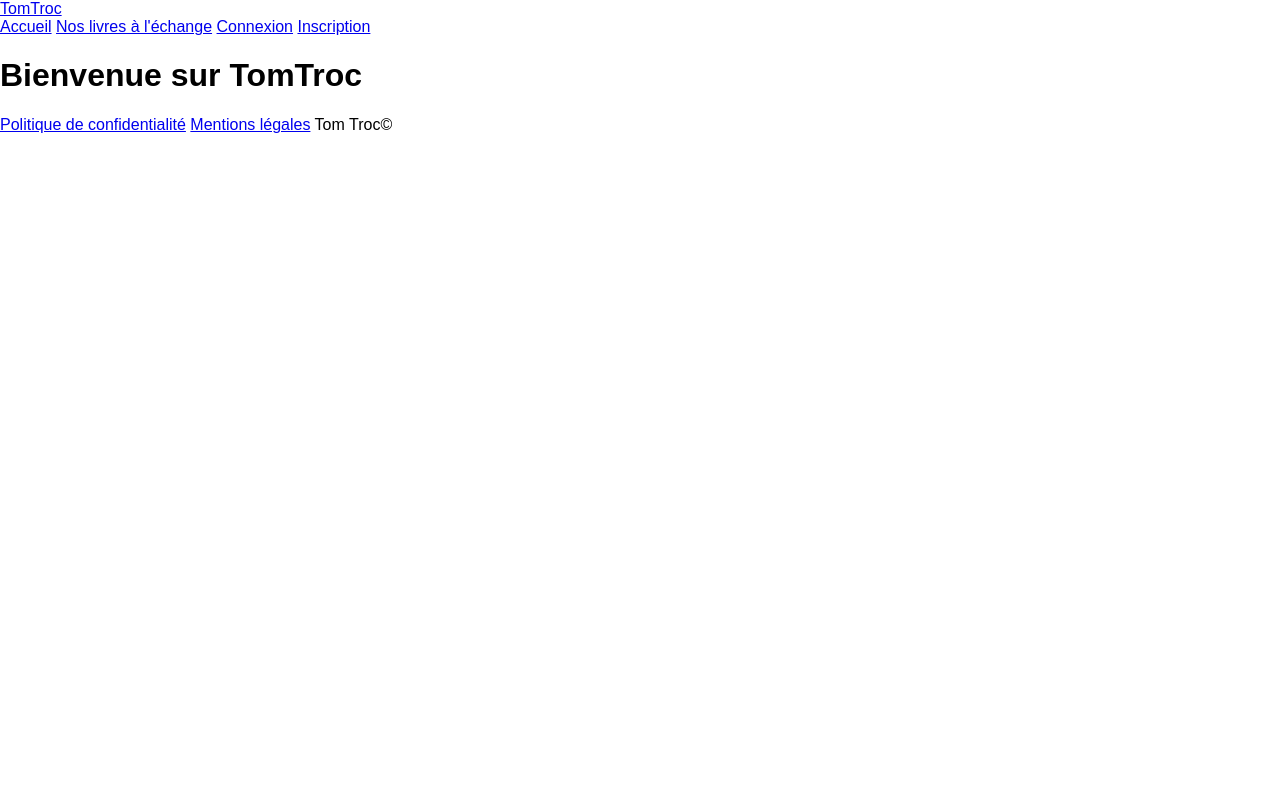
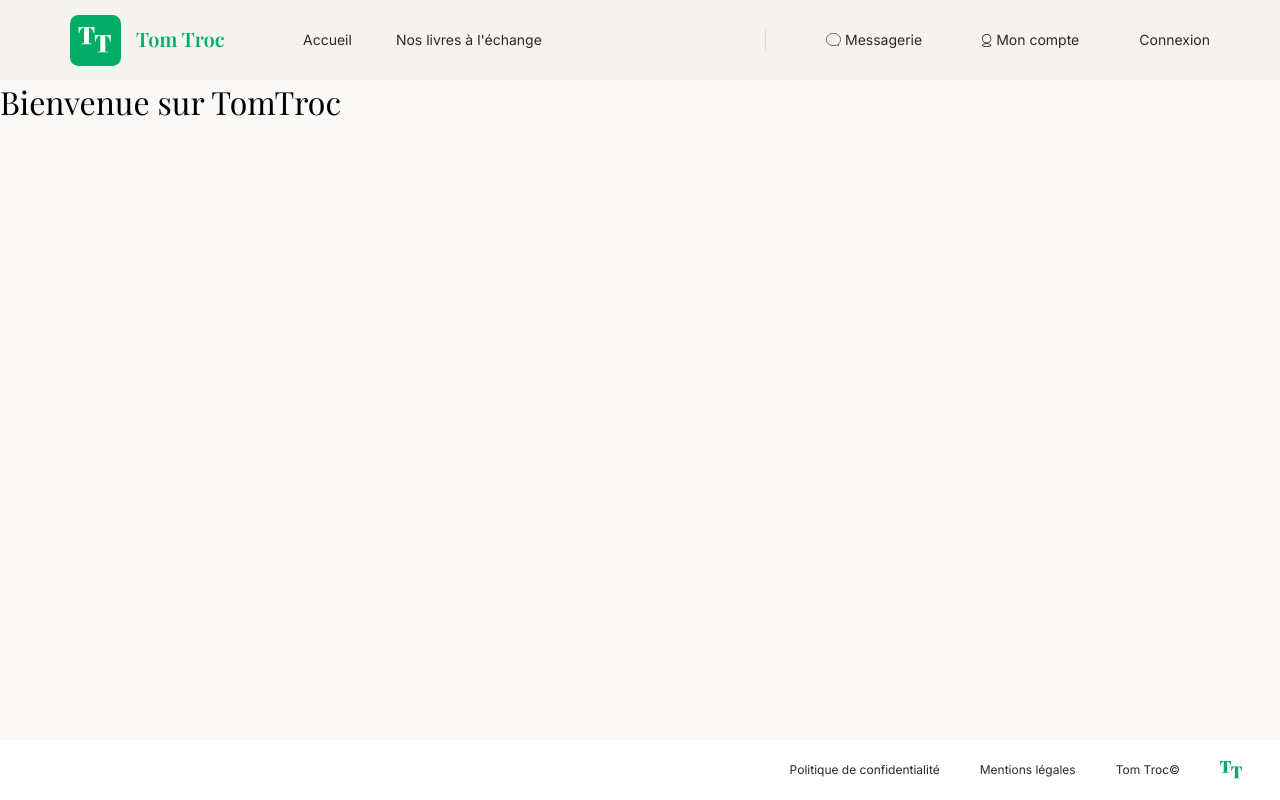
Before and after one commit to l3miage-allouchn/tomtroc, a PHP site: page / in a window 1280 px wide. Run offline with PHP 8.4, Linux system fonts and the light colour scheme.

Commit message:
style: base CSS, header et footer selon la maquette

```diff
--- a/public/css/style.css
+++ b/public/css/style.css
@@ -1,9 +1,117 @@
+/* =========================================================
+   1. Variables : les couleurs de la maquette
+   ========================================================= */
+:root {
+    --color-green: #00AC66;
+    --color-green-dark: #006D41;
+    --color-text: #292929;
+    --color-title: #000000;
+    --color-grey: #A6A6A6;
+    --color-border: #D9D9D9;
+    --color-beige: #F5F3EF;
+    --color-background: #FAF9F7;
+    --color-white: #FFFFFF;
+    --color-input: #EDF2F6;
+    --color-available: #6DC5A1;
+    --color-unavailable: #C56D6D;
+    --color-danger: #CB2D2D;
+
+    --font-text: 'Inter', Arial, sans-serif;
+    --font-title: 'Playfair Display', Georgia, serif;
+
+    --content-width: 1140px;
+}
+
+/* =========================================================
+   2. Base
+   ========================================================= */
+*,
+*::before,
+*::after {
+    box-sizing: border-box;
+}
+
 body {
     margin: 0;
-    font-family: sans-serif;
+    min-height: 100vh;
+    display: flex;
+    flex-direction: column;
+    background-color: var(--color-background);
+    color: var(--color-text);
+    font-family: var(--font-text);
+    font-size: 16px;
+    line-height: 1.4;
 }
 
-/* Pastille du nombre de messages non lus (menu) */
+main {
+    flex: 1;
+}
+
+h1,
+h2,
+h3 {
+    margin: 0;
+    color: var(--color-title);
+    font-family: var(--font-title);
+    font-weight: 400;
+}
+
+a {
+    color: inherit;
+}
+
+img {
+    display: block;
+    max-width: 100%;
+}
+
+/* =========================================================
+   3. Header
+   ========================================================= */
+.site-header {
+    background-color: var(--color-beige);
+}
+
+.site-header__inner {
+    display: flex;
+    align-items: center;
+    width: min(var(--content-width), 100% - 40px);
+    height: 80px;
+    margin: 0 auto;
+}
+
+.site-header__logo {
+    margin-right: 78px;
+}
+
+.site-header__nav {
+    display: flex;
+    align-items: center;
+    gap: 44px;
+}
+
+/* la partie "espace membre" est poussée à droite, avec le trait séparateur */
+.site-header__nav--account {
+    gap: 60px;
+    margin-left: auto;
+    padding-left: 60px;
+    border-left: 1px solid var(--color-border);
+}
+
+.site-header__link {
+    display: flex;
+    align-items: center;
+    gap: 4px;
+    font-size: 14px;
+    text-decoration: none;
+}
+
+.site-header__link:hover,
+.site-header__link--active {
+    font-weight: 600;
+}
+
+/* Pastille du nombre de messages non lus */
 .unread-badge {
     display: inline-block;
     min-width: 14px;
@@ -11,8 +119,34 @@ body {
     padding: 0 4px;
     border-radius: 7px;
     background-color: #000000;
-    color: #FFFFFF;
+    color: var(--color-white);
     font-size: 8px;
+    font-weight: 600;
     line-height: 14px;
     text-align: center;
 }
+
+/* =========================================================
+   4. Footer
+   ========================================================= */
+.site-footer {
+    background-color: var(--color-white);
+}
+
+.site-footer__nav {
+    display: flex;
+    justify-content: flex-end;
+    align-items: center;
+    gap: 40px;
+    height: 60px;
+    padding: 0 38px;
+    font-size: 12px;
+}
+
+.site-footer__link {
+    text-decoration: none;
+}
+
+.site-footer__link:hover {
+    text-decoration: underline;
+}
--- a/src/Views/partials/footer.php
+++ b/src/Views/partials/footer.php
@@ -1,8 +1,9 @@
     <footer class="site-footer">
         <nav class="site-footer__nav" aria-label="Informations légales">
-            <a href="/tomtroc/public/confidentialite">Politique de confidentialité</a>
-            <a href="/tomtroc/public/mentions-legales">Mentions légales</a>
+            <a href="/tomtroc/public/confidentialite" class="site-footer__link">Politique de confidentialité</a>
+            <a href="/tomtroc/public/mentions-legales" class="site-footer__link">Mentions légales</a>
             <span>Tom Troc©</span>
+            <img src="/tomtroc/public/images/logo-footer.svg" alt="" width="22" height="18">
         </nav>
     </footer>
 </body>
--- a/src/Views/partials/header.php
+++ b/src/Views/partials/header.php
@@ -5,6 +5,9 @@ if (isset($_SESSION['user_id'])) {
     $messageManager = new MessageManager();
     $unreadCount = $messageManager->countUnread($_SESSION['user_id']);
 }
+
+// l'adresse de la page en cours, pour mettre le bon lien du menu en gras
+$currentPath = parse_url($_SERVER['REQUEST_URI'], PHP_URL_PATH);
 ?>
 <!DOCTYPE html>
 <html lang="fr">
@@ -12,28 +15,40 @@ if (isset($_SESSION['user_id'])) {
     <meta charset="UTF-8">
     <meta name="viewport" content="width=device-width, initial-scale=1">
     <title>TomTroc</title>
+    <link rel="preconnect" href="https://fonts.googleapis.com">
+    <link rel="preconnect" href="https://fonts.gstatic.com" crossorigin>
+    <link rel="stylesheet" href="https://fonts.googleapis.com/css2?family=Inter:wght@300;400;600&family=Playfair+Display&display=swap">
     <link rel="stylesheet" href="/tomtroc/public/css/style.css">
 </head>
 <body>
     <header class="site-header">
-        <a href="/tomtroc/public/" class="site-header__logo">TomTroc</a>
+        <div class="site-header__inner">
+            <a href="/tomtroc/public/" class="site-header__logo">
+                <img src="/tomtroc/public/images/logo.svg" alt="Tom Troc - Accueil" width="155" height="51">
+            </a>
 
-        <nav class="site-header__nav">
-            <a href="/tomtroc/public/">Accueil</a>
-            <a href="/tomtroc/public/livres">Nos livres à l'échange</a>
+            <nav class="site-header__nav" aria-label="Navigation principale">
+                <a href="/tomtroc/public/" class="site-header__link <?= $currentPath === '/tomtroc/public/' ? 'site-header__link--active' : '' ?>">Accueil</a>
+                <a href="/tomtroc/public/livres" class="site-header__link <?= str_starts_with($currentPath, '/tomtroc/public/livre') ? 'site-header__link--active' : '' ?>">Nos livres à l'échange</a>
+            </nav>
 
-            <?php if (isset($_SESSION['user_id'])): ?>
-                <a href="/tomtroc/public/messagerie">
+            <nav class="site-header__nav site-header__nav--account" aria-label="Espace membre">
+                <a href="/tomtroc/public/messagerie" class="site-header__link <?= str_starts_with($currentPath, '/tomtroc/public/messagerie') ? 'site-header__link--active' : '' ?>">
+                    <img src="/tomtroc/public/images/icon-messagerie.svg" alt="" width="15" height="14">
                     Messagerie
                     <?php if ($unreadCount > 0): ?>
                         <span class="unread-badge"><?= $unreadCount ?></span>
                     <?php endif; ?>
                 </a>
-                <a href="/tomtroc/public/mon-compte">Mon compte</a>
-                <a href="/tomtroc/public/deconnexion">Déconnexion</a>
-            <?php else: ?>
-                <a href="/tomtroc/public/connexion">Connexion</a>
-                <a href="/tomtroc/public/inscription">Inscription</a>
-            <?php endif; ?>
-        </nav>
+                <a href="/tomtroc/public/mon-compte" class="site-header__link <?= str_starts_with($currentPath, '/tomtroc/public/mon-compte') ? 'site-header__link--active' : '' ?>">
+                    <img src="/tomtroc/public/images/icon-mon-compte.svg" alt="" width="10" height="13">
+                    Mon compte
+                </a>
+                <?php if (isset($_SESSION['user_id'])): ?>
+                    <a href="/tomtroc/public/deconnexion" class="site-header__link">Déconnexion</a>
+                <?php else: ?>
+                    <a href="/tomtroc/public/connexion" class="site-header__link <?= in_array($currentPath, ['/tomtroc/public/connexion', '/tomtroc/public/inscription']) ? 'site-header__link--active' : '' ?>">Connexion</a>
+                <?php endif; ?>
+            </nav>
+        </div>
     </header>
```
